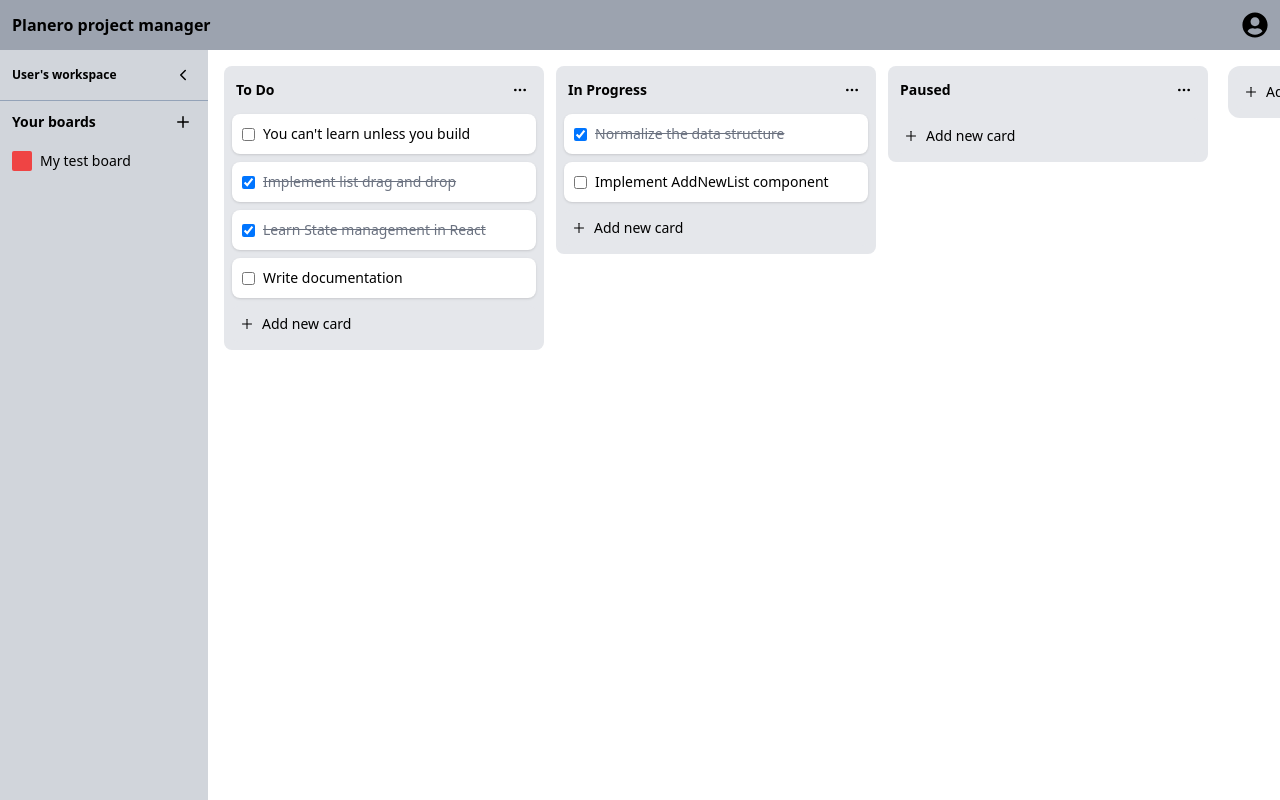
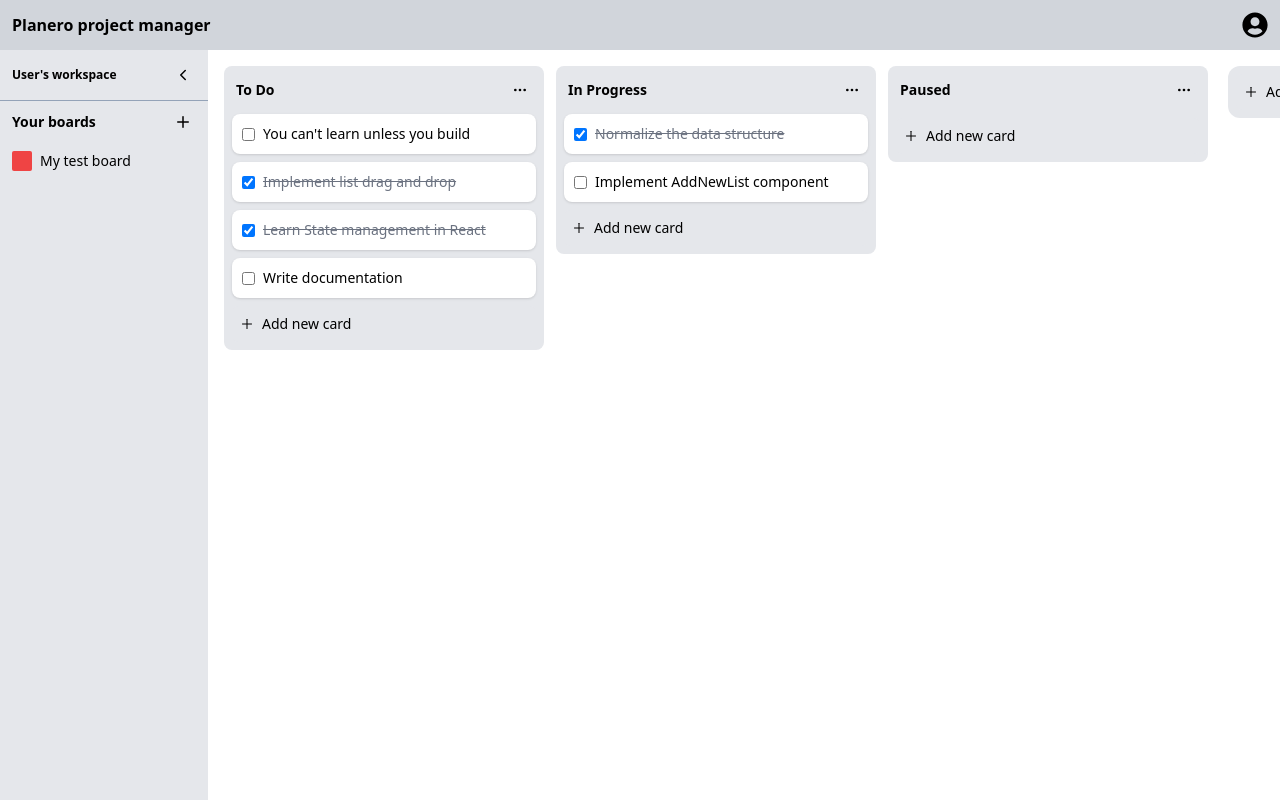
Before and after one commit to raknos13/planero-planner-react, a React (Vite) app: page / in a window 1280 px wide. Built offline with nearby package versions, Linux system fonts and the light colour scheme.

Commit message:
Tweak background color for sidebar and header

```diff
--- a/src/components/Header.jsx
+++ b/src/components/Header.jsx
@@ -2,7 +2,7 @@ import { FaUserCircle } from "react-icons/fa";
 
 const Header = () => {
   return (
-    <div className="flex justify-between items-center p-3 bg-gray-400">
+    <div className="flex justify-between items-center p-3 bg-gray-300">
       <h1 className="text-md font-bold text-center">Planero project manager</h1>
       <button>
         <FaUserCircle size={26} />
--- a/src/components/Sidebar.jsx
+++ b/src/components/Sidebar.jsx
@@ -6,7 +6,7 @@ const Sidebar = () => {
 
   return (
     <div
-      className={`h-full flex-shrink-0 transition-all ease-linear duration-100 ${isCollapsed ? "w-10" : "w-52"} bg-gray-300`}
+      className={`h-full flex-shrink-0 transition-all ease-linear duration-100 ${isCollapsed ? "w-10" : "w-52"} bg-gray-200`}
     >
       {!isCollapsed && (
         <div>
```
